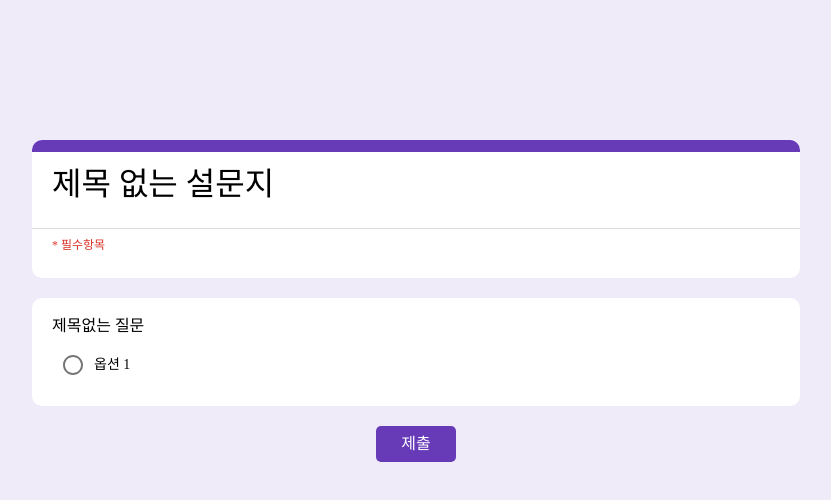
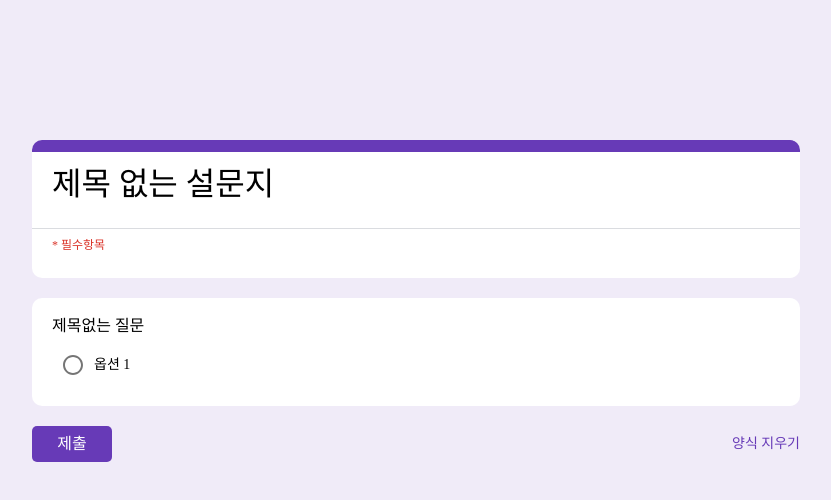
Before and after one commit to yoonncho/Google-Form, a React (Create React App) app: page /preview in a window 1280 px wide. Shown: the top 500 px of the page, without its empty margins (224-1055 px from the left). Built offline with nearby package versions, Linux system fonts and the light colour scheme.

Commit message:
[feat]: 입력된 양식 지우기 구현

```diff
--- a/src/pages/Preview.tsx
+++ b/src/pages/Preview.tsx
@@ -1,13 +1,20 @@
+import { useDispatch } from 'react-redux';
 import { Link } from 'react-router-dom';
 import styled from 'styled-components';
 import { TitleBox } from '../components';
 import { PreviewContainer } from '../containers';
 import { useAppSelector } from '../hooks';
+import { questionActions } from '../slices';
 import { Wrapper } from './Main';
 
 const Preview = () => {
+  const dispatch = useDispatch();
   const form = useAppSelector((state) => state.form);
   const { questions } = form;
+
+  const handleReset = () => {
+    dispatch(questionActions.resetAnswer());
+  };
 
   return (
     <Wrapper>
@@ -15,23 +22,41 @@ const Preview = () => {
       {questions.map((question) => (
         <PreviewContainer key={question.id} questionId={question.id} />
       ))}
+      <Buttons>
         <Link to={'/result'} style={{ textDecoration: 'none' }}>
-        <Button>제출</Button>
+          <div className="submit-button">제출</div>
         </Link>
+        <div className="reset-button" onClick={handleReset}>
+          양식 지우기
+        </div>
+      </Buttons>
     </Wrapper>
   );
 };
 
-const Button = styled.div`
+const Buttons = styled.div`
+  display: flex;
+  align-items: center;
+  width: 768px;
+  justify-content: space-between;
   margin-top: 20px;
+
+  .submit-button {
+    cursor: pointer;
     font-size: 16px;
     padding: 10px 0;
     width: 80px;
     border-radius: 5px;
-  cursor: pointer;
     ${({ theme }) => theme.flexCenter}
     color: ${({ theme }) => theme.color.white};
     background: ${({ theme }) => theme.color.purple};
+  }
+
+  .reset-button {
+    cursor: pointer;
+    font-size: 14px;
+    color: ${({ theme }) => theme.color.purple};
+  }
 `;
 
 export default Preview;
--- a/src/slices/question.ts
+++ b/src/slices/question.ts
@@ -114,6 +114,13 @@ const { actions: questionActions, reducer: questionReducer } = createSlice({
         else question.answers.splice(answerIdx, 1);
       }
     },
+
+    resetAnswer: (state) => {
+      state.map((item) => {
+        item.answers = [];
+        item.narrativeAnswer = '';
+      });
+    },
   },
 });
 
```
Lines whose indentation alone changed are shown as unchanged.
